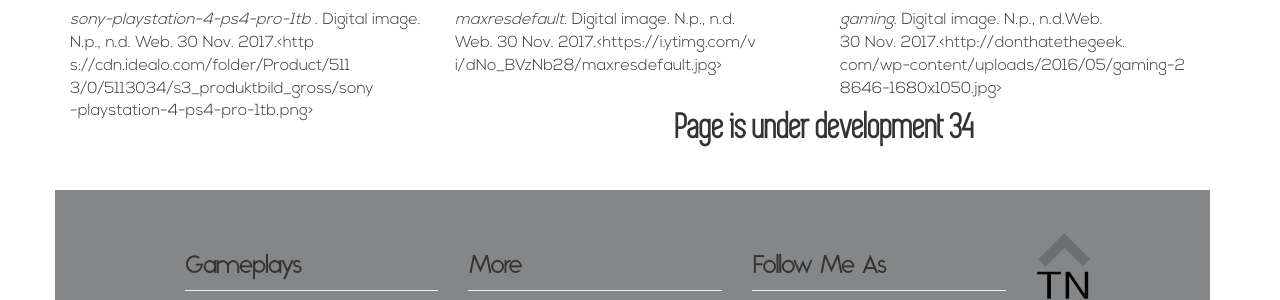
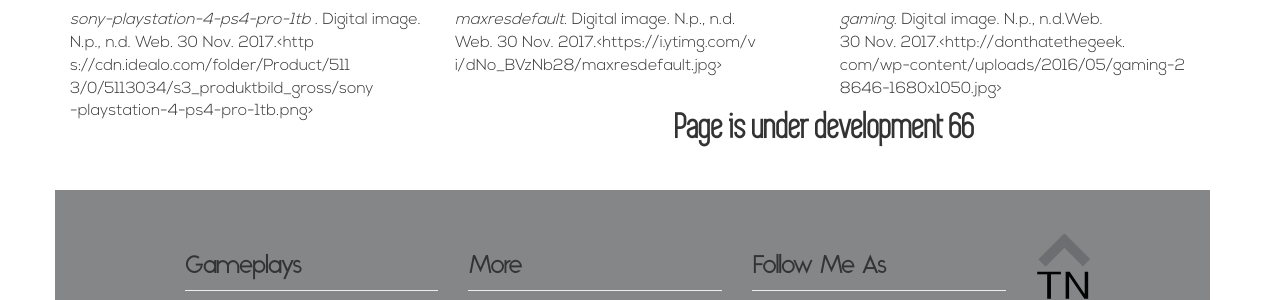
Before and after one commit to Techwel/techwell.github.io, a Jekyll site: the page citations.html, which Jekyll copies as it is, in a window 1280 px wide and 900 px high, scrolled down 520 px. Shown: the part 464-764 px from the top of the window. Built offline with Jekyll 4.4.1, drawn with Linux system fonts in a browser that asks for light colours; nearby versions of some CDN libraries.

Commit message:
Update citations.html

```diff
--- a/citations.html
+++ b/citations.html
@@ -158,7 +158,7 @@
       <!--Citations-->
       <div class = "row text-center main-text final-row">
          <hr>
-         <h1>Page is under development 34</h1>
+         <h1>Page is under development 66</h1>
       </div>
 
       <!--Footer-->
```
